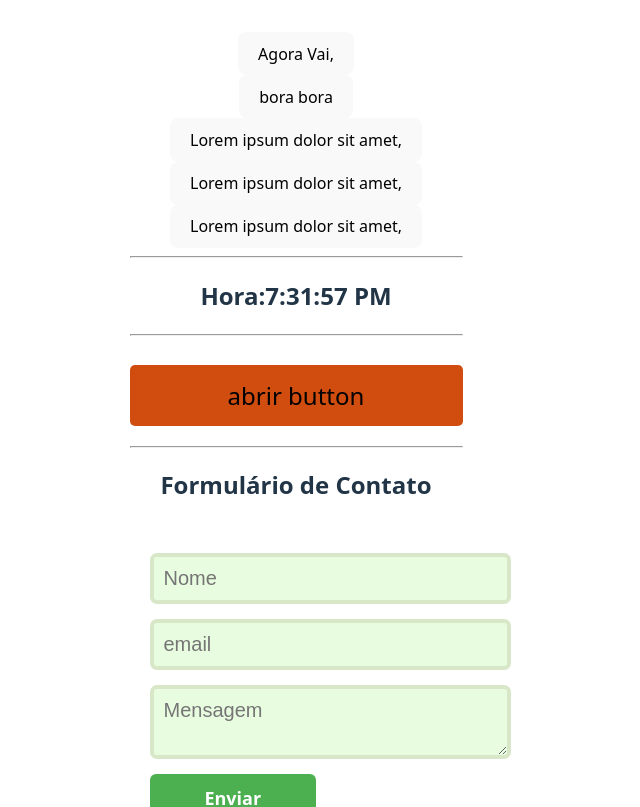
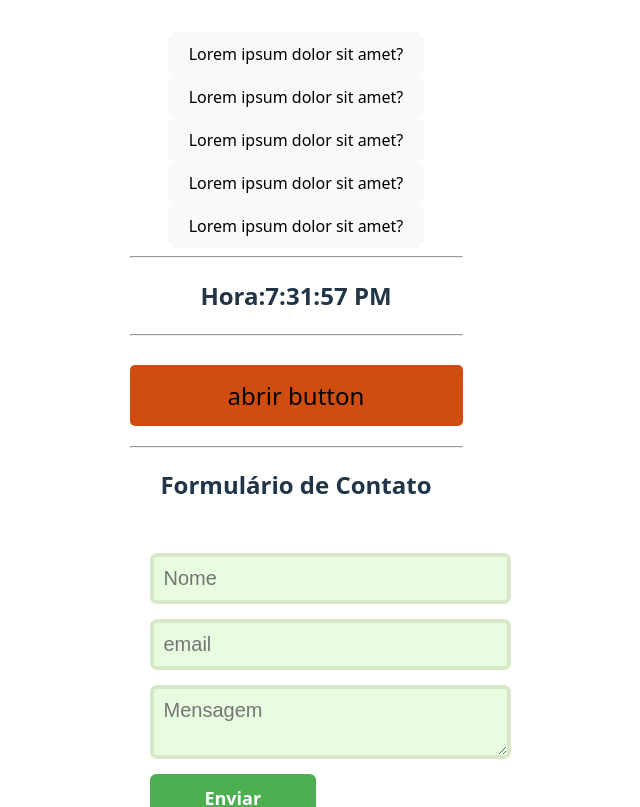
Before and after one commit to Reginaldo007oliveira/Curso-front-ennd-React, a React (Vite) app in the folder 5_uicompents/Compontes-ui/: page / in a window 1280 px wide. Shown: the top 807 px of the page, without its empty margins (344-984 px from the left). Built offline with nearby package versions, Linux system fonts and the light colour scheme.

Commit message:
Accordion função handToggle

```diff
--- a/5_uicompents/Compontes-ui/src/components/Accordion/Accordion.jsx
+++ b/5_uicompents/Compontes-ui/src/components/Accordion/Accordion.jsx
@@ -5,50 +5,52 @@ export const Accordion = () => {
   const [activeIndex, setActiveIndex] = useState(null);
   const items = [
     {
-      question: "Agora Vai,",
+      question: "Lorem ipsum dolor sit amet?",
       answer:
-        "consectetur adipisicing elit. Ipsa cum excepturi eveniet nemo, quod sapiente amet laudantium praesentium quaerat id tempora atque magni totam optio culpa. Et autem ducimus consectetur?"
-    },
-
-    {
-      question: "bora bora",
-      answer:
-        "consectetur adipisicing elit. Ipsa cum excepturi eveniet nemo, quod sapiente amet laudantium praesentium quaerat id tempora atque magni totam optio culpa. Et autem ducimus consectetur?"
-    },
-
-    {
-      question: "Lorem ipsum dolor sit amet,",
-      answer:
-        "consectetur adipisicing elit. Ipsa cum excepturi eveniet nemo, quod sapiente amet laudantium praesentium quaerat id tempora atque magni totam optio culpa. Et autem ducimus consectetur?"
+        "Consectetur adipisicing elit. Ipsa cum excepturi eveniet nemo, quod sapiente amet laudantium praesentium quaerat id tempora atque magni totam optio culpa. Et autem ducimus consectetur?"
     },
     {
-      question: "Lorem ipsum dolor sit amet,",
+      question: "Lorem ipsum dolor sit amet?",
       answer:
-        "consectetur adipisicing elit. Ipsa cum excepturi eveniet nemo, quod sapiente amet laudantium praesentium quaerat id tempora atque magni totam optio culpa. Et autem ducimus consectetur?"
+        "Consectetur adipisicing elit. Ipsa cum excepturi eveniet nemo, quod sapiente amet laudantium praesentium quaerat id tempora atque magni totam optio culpa. Et autem ducimus consectetur?"
     },
     {
-      question: "Lorem ipsum dolor sit amet,",
+      question: "Lorem ipsum dolor sit amet?",
       answer:
-        "consectetur adipisicing elit. Ipsa cum excepturi eveniet nemo, quod sapiente amet laudantium praesentium quaerat id tempora atque magni totam optio culpa. Et autem ducimus consectetur?"
+        "Consectetur adipisicing elit. Ipsa cum excepturi eveniet nemo, quod sapiente amet laudantium praesentium quaerat id tempora atque magni totam optio culpa. Et autem ducimus consectetur?"
     },
+    {
+      question: "Lorem ipsum dolor sit amet?",
+      answer:
+        "Consectetur adipisicing elit. Ipsa cum excepturi eveniet nemo, quod sapiente amet laudantium praesentium quaerat id tempora atque magni totam optio culpa. Et autem ducimus consectetur?"
+    },
+    {
+      question: "Lorem ipsum dolor sit amet?",
+      answer:
+        "Consectetur adipisicing elit. Ipsa cum excepturi eveniet nemo, quod sapiente amet laudantium praesentium quaerat id tempora atque magni totam optio culpa. Et autem ducimus consectetur?"
+    }
   ];
 
+  const handleToggle = (index) => {
+    setActiveIndex(activeIndex === index ? null : index);
+  };
+
   return (
-    <>
     <div className={styles.accordion}>
       {items.map((item, index) => (
         <div
           key={index}
-            className={`${styles.item} ${ activeIndex === index ? styles.open :"" }`}>
-            {/* biome-ignore lint/a11y/useButtonType: <explanation> */}
-            <button className={styles.button}>{item.question}</button>
+          className={`${styles.item} ${activeIndex === index ? styles.open : ""}`}
+        >
+          <button className={styles.button} onClick={() => handleToggle(index)}>
+            {item.question}
+          </button>
 
           {activeIndex === index && (
-              <p className={styles.answer}> {item.answer} </p>
+            <p className={styles.answer}>{item.answer}</p>
           )}
         </div>
       ))}
     </div>
-    </>
   );
 };
```
Lines whose indentation alone changed are shown as unchanged.
